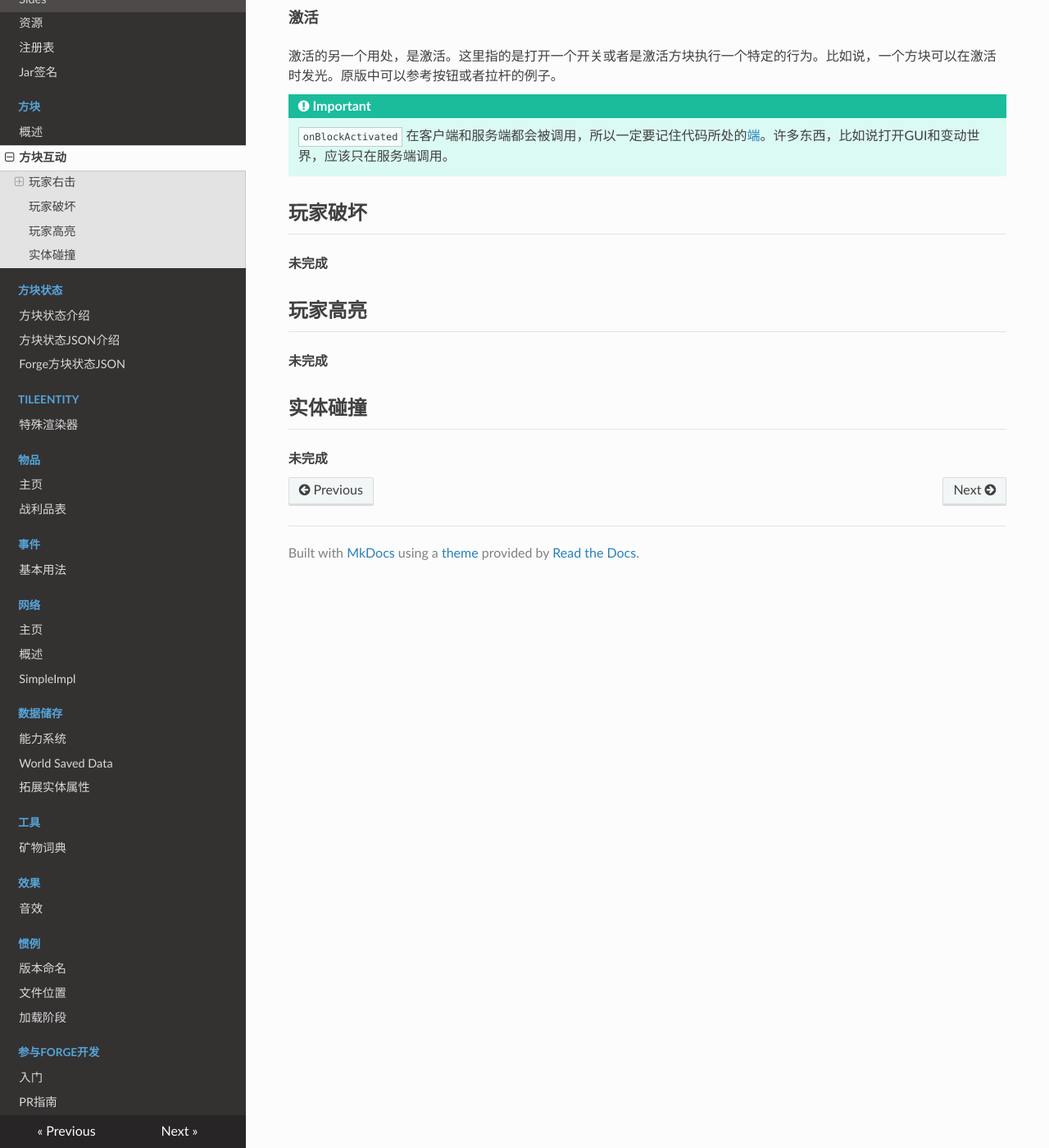
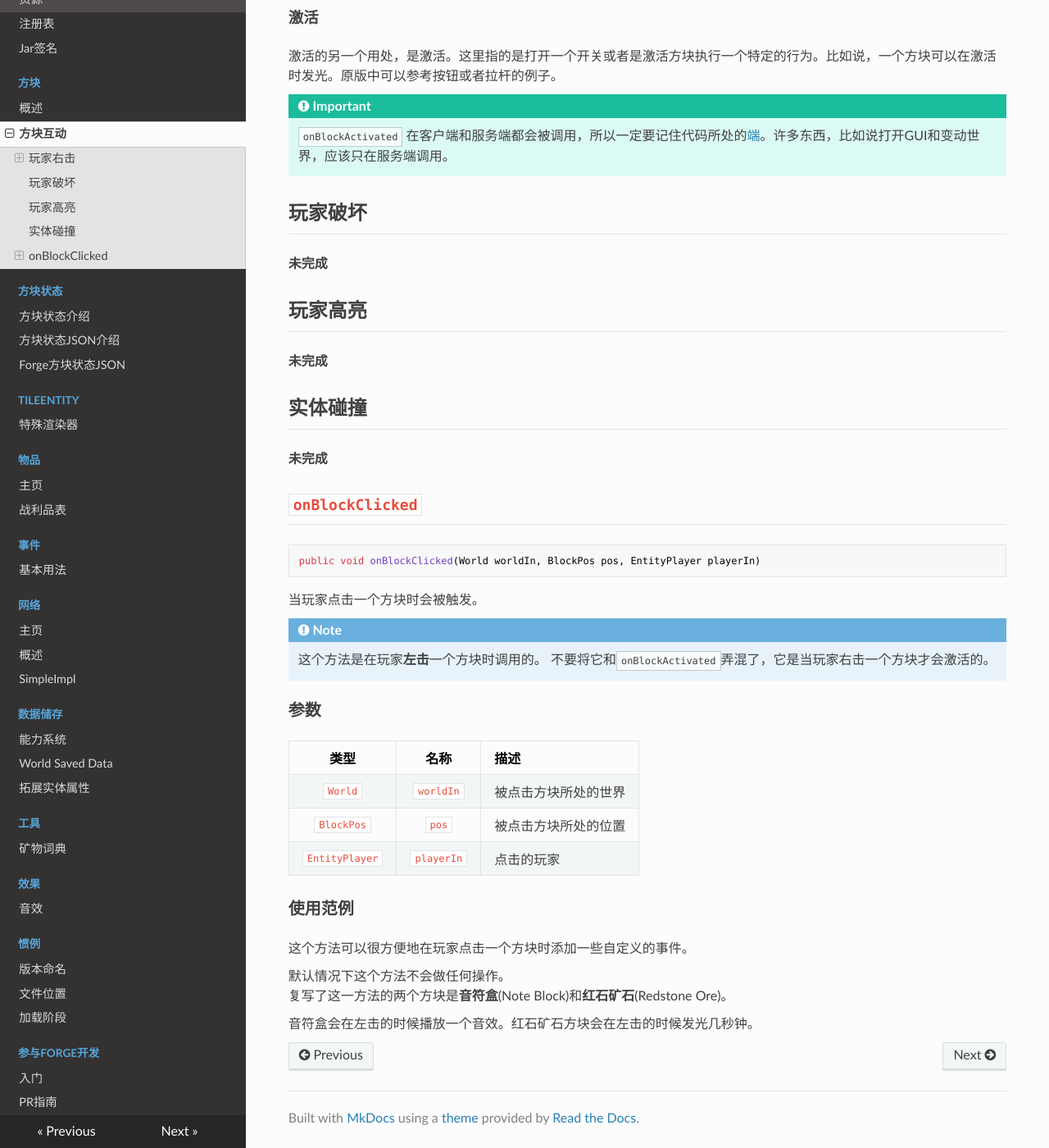
Before and after one commit to Krasjet/Forge-Documentation-CN, an MkDocs documentation site: the page built from docs/blocks/interaction.md, in a window 1280 px wide and 1400 px high, scrolled down 1473 px. Shown: the whole window at 82% size. Built offline with MkDocs 1.6.1, drawn with Linux system fonts in a browser that asks for light colours; nearby versions of some CDN libraries; old or Windows-style settings are respelled for this version of MkDocs.

Commit message:
Added documentation about the `onBlockClicked`

````diff
--- a/docs/blocks/interaction.md
+++ b/docs/blocks/interaction.md
@@ -81,4 +81,35 @@ public boolean onBlockActivated(World worldIn,
 
 **未完成**
 
+`onBlockClicked`
+----------------
+
+```java
+public void onBlockClicked(World worldIn, BlockPos pos, EntityPlayer playerIn)
+```
+
+当玩家点击一个方块时会被触发。
+
+!!! note
+
+	这个方法是在玩家**左击**一个方块时调用的。
+	不要将它和`onBlockActivated`弄混了，它是当玩家右击一个方块才会激活的。
+
+### 参数
+
+|      类型       |     名称     |                  描述                  |
+|:---------------:|:------------:|:----------------------------------------------|
+|     `World`     |  `worldIn`   | 被点击方块所处的世界       |
+|    `BlockPos`   |    `pos`     | 被点击方块所处的位置    |
+|  `EntityPlayer` |  `playerIn`  | 点击的玩家               |
+
+### 使用范例
+
+这个方法可以很方便地在玩家点击一个方块时添加一些自定义的事件。
+
+默认情况下这个方法不会做任何操作。
+复写了这一方法的两个方块是**音符盒**(Note Block)和**红石矿石**(Redstone Ore)。
+
+音符盒会在左击的时候播放一个音效。红石矿石方块会在左击的时候发光几秒钟。
+
 [端]: ../concepts/sides.md
````
Also changed, not shown: docs/index.md (+1 -1 lines).
